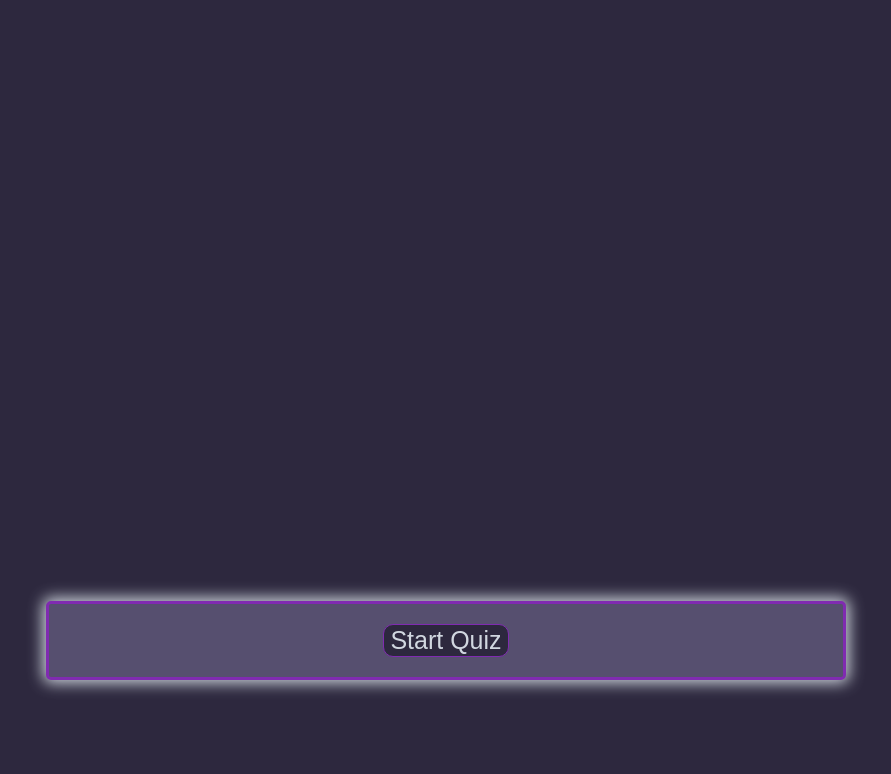
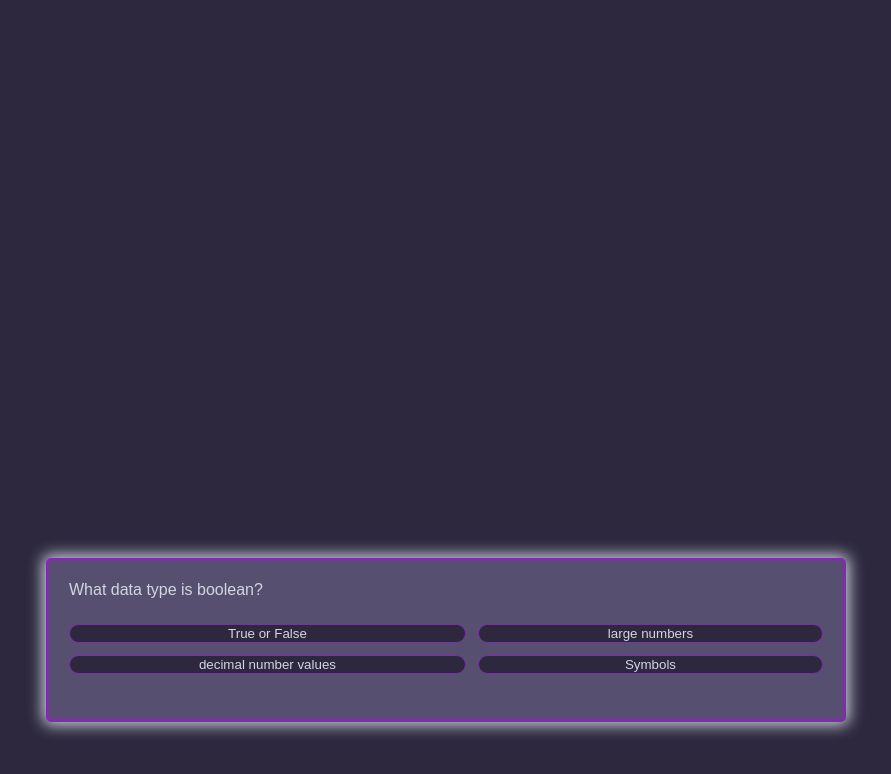
Before and after one commit to MeganClo/timed-quiz, a plain HTML site: page index.html in a window 1280 px wide. Both pictures are taken after a click on the button "Start Quiz". Shown: the top 774 px of the page, without its empty margins (194-1085 px from the left). Drawn offline with Linux system fonts and the light colour scheme.

Commit message:
plugging in questions and answers

```diff
--- a/assets/js/script.js
+++ b/assets/js/script.js
@@ -1,3 +1,23 @@
+// targetting the question section of html
+var questionEl = document.getElementById("questions");
+
+// targetting the answer buttons
+var answerEl1 = document.getElementById("answer-btn1");
+var answerEl2 = document.getElementById("answer-btn2");
+var answerEl3 = document.getElementById("answer-btn3");
+var answerEl4 = document.getElementById("answer-btn4");
+
+// time element
+function countdown() {
+    var timeLeft = 45;
+    var timeInterval = setInterval(function() {
+        if (timeLeft > 0) {
+            nextQuestion();
+        }
+    })
+}
+
+// Possible Questions to be asked during quiz
 var QandA = [
     {
         question: "When a function belongs to an object, we refer to it as what?",
@@ -101,3 +121,52 @@ var QandA = [
     }
 
 ]
+
+// Shuffling the Questions so that they are asked in a different order every time.
+var randomQuestions = QandA.sort(() => Math.random() - 0.5);
+console.log(randomQuestions);
+
+currentQuestionIndex = 0;
+
+// Targeting the Start Quiz button
+var startButton = document.getElementById('startQuiz-btn');
+
+// Targeting the div with the start button to hide after it's clicked
+var hideButton = document.querySelector(".start-button");
+
+// Targeting my hidden containter to "unhide"
+var showQuestions = document.querySelector(".hidden");
+
+// Starting the quiz once button is clicked
+startButton.onclick = startQuiz;
+
+// fuction to start quiz
+function startQuiz() {
+    console.log ("testing button!");
+    showQuestions.classList.remove("hidden");
+    hideButton.classList.add("hidden");
+    insertQandA();
+};
+
+
+
+// inserting my questions and answers into my HTML
+function insertQandA() {
+    questionEl.innerText = randomQuestions[currentQuestionIndex].question;
+    answerEl1.innerText = randomQuestions[currentQuestionIndex].answersChoice.a;
+    answerEl2.innerText = randomQuestions[currentQuestionIndex].answersChoice.b;
+    answerEl3.innerText = randomQuestions[currentQuestionIndex].answersChoice.c;
+    answerEl4.innerText = randomQuestions[currentQuestionIndex].answersChoice.d;
+};
+
+function nextQuestion() {
+
+
+};
+
+
+function chooseAnswer() {
+
+};
+console.log(randomQuestions);
+console.log(randomQuestions[currentQuestionIndex].question);
--- a/index.html
+++ b/index.html
@@ -11,10 +11,10 @@
         <div class="hidden" id="qAndA-container">
             <div id="questions">Question</div>
             <div id="answers">
-                <button class="button" id="answer-btn">Answer Choice 1</button>
-                <button class="button" id="answer-btn">Answer Choice 2</button>
-                <button class="button" id="answer-btn">Answer Choice 3</button>
-                <button class="button" id="answer-btn">Answer Choice 4</button>
+                <button class="button" id="answer-btn1">Answer Choice 1</button>
+                <button class="button" id="answer-btn2">Answer Choice 2</button>
+                <button class="button" id="answer-btn3">Answer Choice 3</button>
+                <button class="button" id="answer-btn4">Answer Choice 4</button>
             </div>
         </div>
         <div class="start-button">
```
